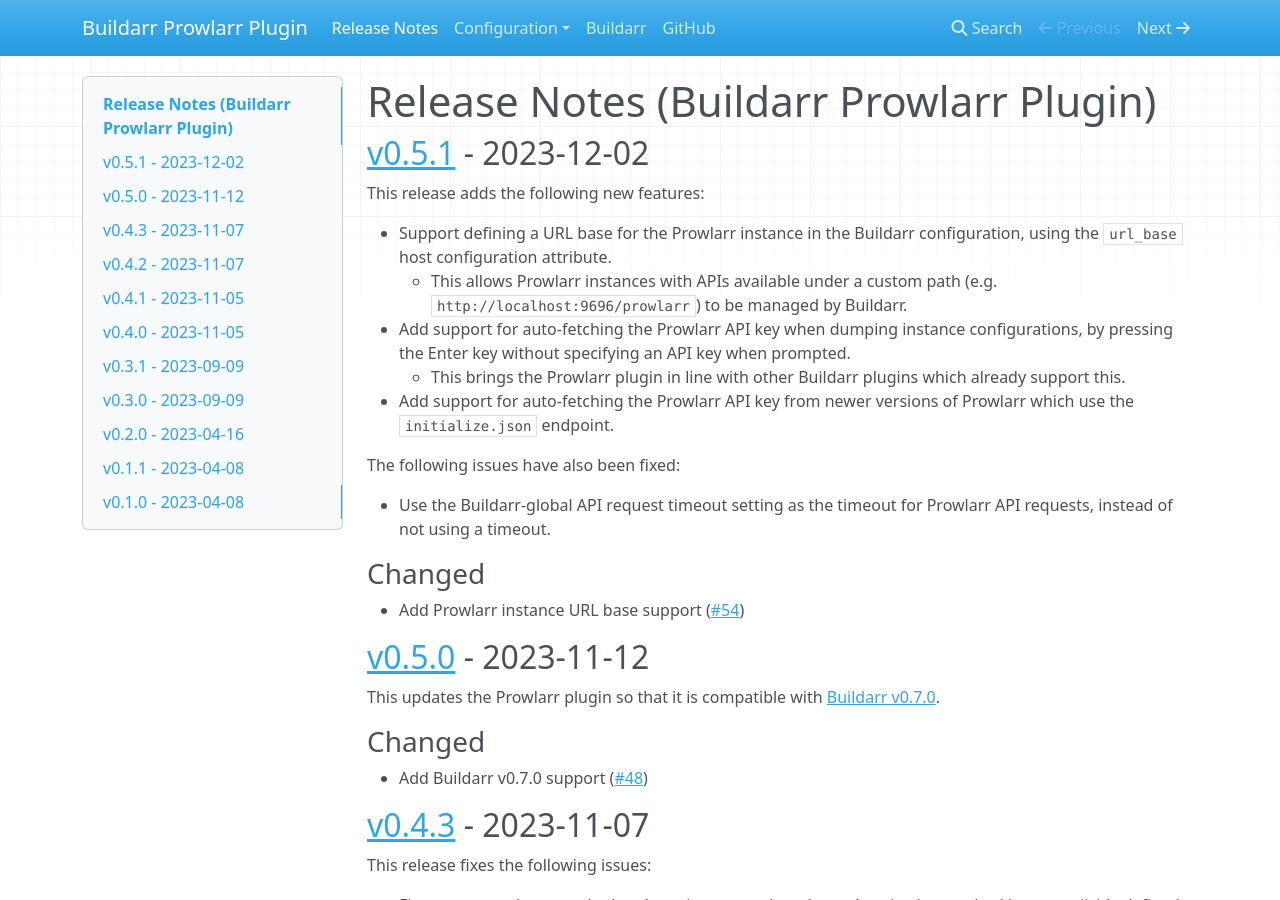
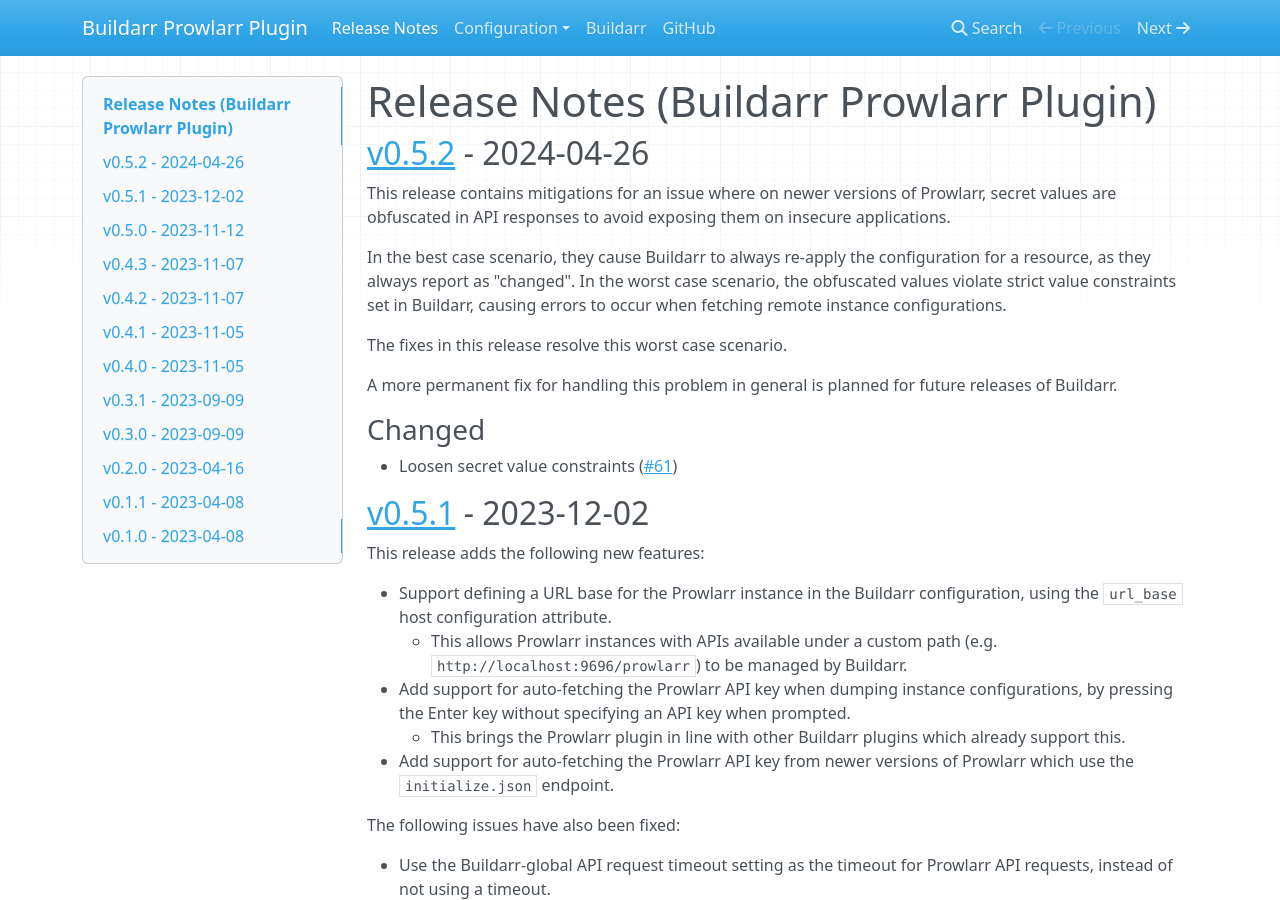
Before and after one commit to rebuildarr/buildarr-prowlarr, an MkDocs documentation site: the page built from docs/release-notes.md, in a window 1280 px wide and 900 px high. Built offline with MkDocs 1.6.1, drawn with Linux system fonts in a browser that asks for light colours; nearby versions of some CDN libraries.

Commit message:
Tag v0.5.2 (#63)
* Bump version
* Add release notes

```diff
--- a/docs/release-notes.md
+++ b/docs/release-notes.md
@@ -1,4 +1,24 @@
 # Release Notes (Buildarr Prowlarr Plugin)
+
+## [v0.5.2](https://github.com/buildarr/buildarr-prowlarr/releases/tag/v0.5.2) - 2024-04-26
+
+This release contains mitigations for an issue where on newer versions of Prowlarr,
+secret values are obfuscated in API responses to avoid exposing them on insecure applications.
+
+In the best case scenario, they cause Buildarr to always re-apply the configuration for a resource,
+as they always report as "changed".
+In the worst case scenario, the obfuscated values violate strict value constraints set in Buildarr,
+causing errors to occur when fetching remote instance configurations.
+
+The fixes in this release resolve this worst case scenario.
+
+A more permanent fix for handling this problem in general
+is planned for future releases of Buildarr.
+
+### Changed
+
+* Loosen secret value constraints ([#61](https://github.com/buildarr/buildarr-prowlarr/pull/61))
+
 
 ## [v0.5.1](https://github.com/buildarr/buildarr-prowlarr/releases/tag/v0.5.1) - 2023-12-02
 
--- a/pyproject.toml
+++ b/pyproject.toml
@@ -7,7 +7,7 @@
 
 [tool.poetry]
 name = "buildarr-prowlarr"
-version = "0.5.1"
+version = "0.5.2"
 description = "Prowlarr indexer manager plugin for Buildarr"
 authors = ["Callum Dickinson <callum.dickinson.nz@gmail.com>"]
 license = "GPL-3.0-or-later"
```
